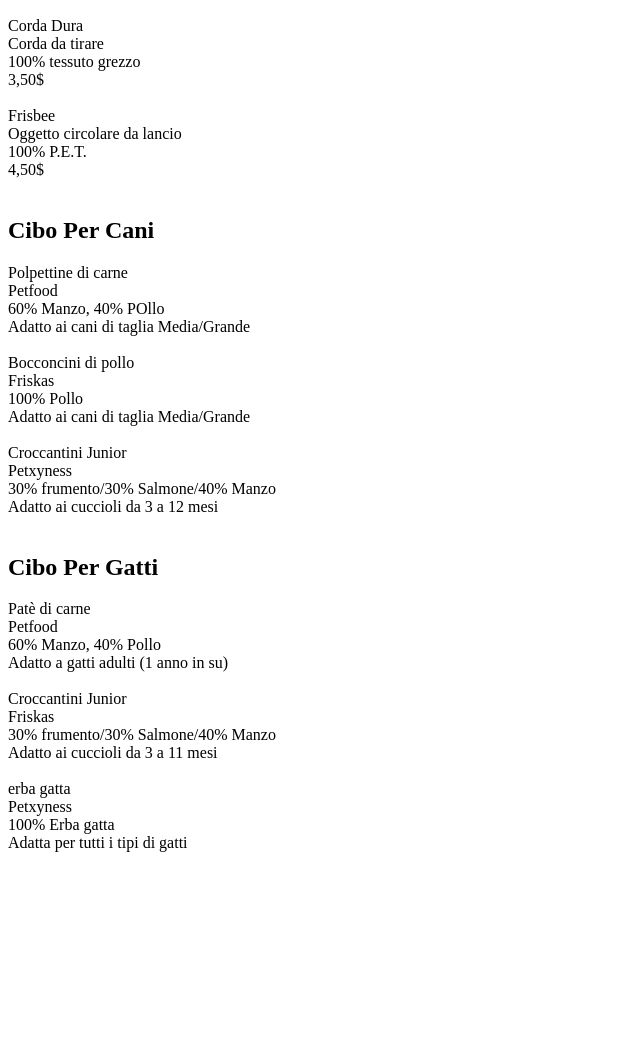
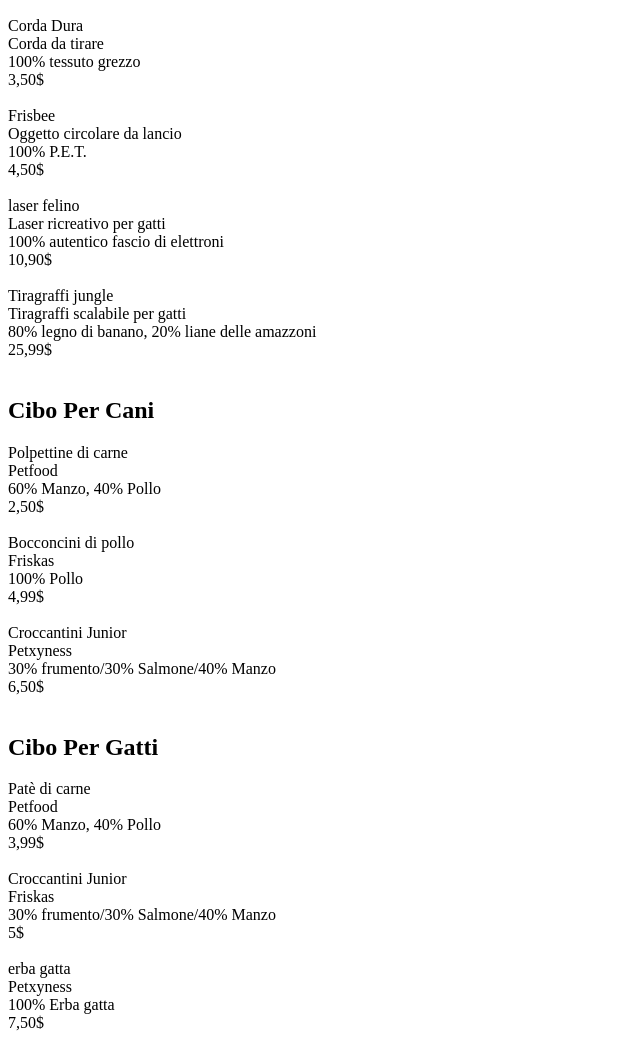
Before and after one commit to FrancescoBonanno1/php-oop-2, a PHP site: page / in a window 1280 px wide. Shown: the part 320-1378 px from the top of the page, without its empty margins (0-640 px from the left). Before the commit the page ends 1172 px from the top, so only its background shows below. Run offline with PHP 8.4, Linux system fonts and the light colour scheme.

Commit message:
proprietà non compare negli eredi

```diff
--- a/index.php
+++ b/index.php
@@ -5,14 +5,16 @@ $generictoy2 = new Giochi_Generici("Topolino di pezza", "Giocattolo di Tessuto",
 $generictoy3 = new Giochi_Generici("Pupazzo che scappa", "Giocattolo con carica a molla", "80% tessuto, plastica 20%", "4$");
 $dogtoy1 = new Giochi_Per_Cani("Corda Dura", "Corda da tirare", "100% tessuto grezzo", "3,50$", "Adatto a tutti i tipi di Cane");
 $dogtoy2 = new Giochi_Per_Cani("Frisbee","Oggetto circolare da lancio","100% P.E.T.","4,50$","Adatto a tutti i tipi di Cane" );
+$cattoy1= new Giochi_Per_Gatti("laser felino", "Laser ricreativo per gatti", "100% autentico fascio di elettroni", "10,90$","Adatto per Tutti i tipi di Gatto");
+$cattoy2= new Giochi_Per_Gatti("Tiragraffi jungle", "Tiragraffi scalabile per gatti", "80% legno di banano, 20% liane delle amazzoni", "25,99$","Adatto per Tutti i tipi di Gatto");
 
-$dogf1 = new Cibo_Per_Cani("Polpettine di carne", "Petfood", "60% Manzo, 40% POllo", "Adatto ai cani di taglia Media/Grande");
-$dogf2 = new Cibo_Per_Cani("Bocconcini di pollo", "Friskas", "100% Pollo", "Adatto ai cani di taglia Media/Grande");
-$dogf3 = new Cibo_Per_Cani("Croccantini Junior", "Petxyness", "30% frumento/30% Salmone/40% Manzo", "Adatto ai cuccioli da 3 a 12 mesi");
+$dogf1 = new Cibo_Per_Cani("Polpettine di carne", "Petfood", "60% Manzo, 40% Pollo","2,50$", "Adatto ai cani di taglia Media/Grande");
+$dogf2 = new Cibo_Per_Cani("Bocconcini di pollo", "Friskas", "100% Pollo","4,99$", "Adatto ai cani di taglia Media/Grande");
+$dogf3 = new Cibo_Per_Cani("Croccantini Junior", "Petxyness", "30% frumento/30% Salmone/40% Manzo","6,50$", "Adatto ai cuccioli da 3 a 12 mesi");
 
-$catf1 = new Cibo_Per_Gatti("Patè di carne", "Petfood", "60% Manzo, 40% Pollo", "Adatto a gatti adulti (1 anno in su)");
-$catf2 = new Cibo_Per_Gatti("Croccantini Junior", "Friskas", "30% frumento/30% Salmone/40% Manzo", "Adatto ai cuccioli da 3 a 11 mesi");
-$catf3 = new Cibo_Per_Gatti("erba gatta", "Petxyness", "100% Erba gatta", "Adatta per tutti i tipi di gatti");
+$catf1 = new Cibo_Per_Gatti("Patè di carne", "Petfood", "60% Manzo, 40% Pollo","3,99$", "Adatto a gatti adulti (1 anno in su)");
+$catf2 = new Cibo_Per_Gatti("Croccantini Junior", "Friskas", "30% frumento/30% Salmone/40% Manzo","5$", "Adatto ai cuccioli da 3 a 11 mesi");
+$catf3 = new Cibo_Per_Gatti("erba gatta", "Petxyness", "100% Erba gatta","7,50$", "Adatta per tutti i tipi di gatti");
 ?>
 
 <!DOCTYPE html>
@@ -30,7 +32,7 @@ $catf3 = new Cibo_Per_Gatti("erba gatta", "Petxyness", "100% Erba gatta", "Adatt
     </div>
 
     <?php
-    $generictoy = [$generictoy1, $generictoy2, $generictoy3, $dogtoy1 , $dogtoy2];
+    $generictoy = [$generictoy1, $generictoy2, $generictoy3, $dogtoy1 , $dogtoy2, $cattoy1, $cattoy2];
 
     foreach ($generictoy as $toy) {
         echo '<div id="card">';
@@ -44,11 +46,11 @@ $catf3 = new Cibo_Per_Gatti("erba gatta", "Petxyness", "100% Erba gatta", "Adatt
     </div>
 
     <?php
-    $DogFood = [$dogf1, $dogf2, $dogf3];
+    $GenFood = [$dogf1, $dogf2, $dogf3];
 
-    foreach ($DogFood as $food) {
+    foreach ($GenFood as $food) {
         echo '<div id="card">';
-        echo $food->getdogfood();
+        echo $food->getfood();
         echo '</div>';
     }
     ?>
@@ -58,11 +60,11 @@ $catf3 = new Cibo_Per_Gatti("erba gatta", "Petxyness", "100% Erba gatta", "Adatt
     </div>
 
     <?php
-    $CatFood = [$catf1, $catf2, $catf3];
+    $GenFood = [$catf1, $catf2, $catf3];
 
-    foreach ($CatFood as $food) {
+    foreach ($GenFood as $food) {
         echo '<div id="card">';
-        echo $food->getcatfood();
+        echo $food->getfood();
         echo '</div>';
     }
     ?>
--- a/metods/data.php
+++ b/metods/data.php
@@ -24,53 +24,59 @@
 {
     public $Suitable;
     public function __construct($Nome, $Tipo, $Materiale, $Prezzo, $Adatto)
-    {   parent::__construct($Nome, $Tipo, $Materiale, $Prezzo);
+    {
+        parent::__construct($Nome, $Tipo, $Materiale, $Prezzo);
         $this->Suitable = $Adatto;
     }
 }
 ?>
+<?php class Giochi_Per_Gatti extends Giochi_Generici
+{
+    public $Suitable;
+    public function __construct($Nome, $Tipo, $Materiale, $Prezzo, $Adatto)
+    {
+        parent::__construct($Nome, $Tipo, $Materiale, $Prezzo);
+        $this->Suitable = $Adatto;
+    }
+} ?>
 
 
- <?php class Cibo_Per_Cani
+ <?php class Cibo_Per_Animali
     {
         public $Type;
         public $Company;
         public $Ingredients;
-        public $For;
+        public $Price;
 
-        public function getdogfood()
+        public function getfood()
         {
-            $result = $this->Type . "<br> " . $this->Company . "<br> " .  $this->Ingredients . "<br> " .  $this->For . "<br><br>";
+            $result = $this->Type . "<br> " . $this->Company . "<br> " .  $this->Ingredients . "<br> " .  $this->Price . "<br><br>";
             return $result;
         }
 
-        public function __construct($Nome, $Marca, $Ingredienti, $Adatto)
+        public function __construct($Nome, $Marca, $Ingredienti, $Prezzo)
         {
             $this->Type = $Nome;
             $this->Company = $Marca;
             $this->Ingredients = $Ingredienti;
-            $this->For = $Adatto;
+            $this->Price = $Prezzo;
         }
     } ?>
 
-<?php class Cibo_Per_Gatti
+<?php class Cibo_Per_Cani extends Cibo_Per_Animali
 {
-    public $Type;
-    public $Company;
-    public $Ingredients;
     public $For;
-
-    public function getcatfood()
-    {
-        $result = $this->Type . "<br> " . $this->Company . "<br> " .  $this->Ingredients . "<br> " .  $this->For . "<br><br>";
-        return $result;
-    }
-
-    public function __construct($Nome, $Marca, $Ingredienti, $Adatto)
-    {
-        $this->Type = $Nome;
-        $this->Company = $Marca;
-        $this->Ingredients = $Ingredienti;
+    public function __construct($Nome, $Marca, $Ingredienti,$Prezzo, $Adatto)
+    {   parent::__construct($Nome, $Marca, $Ingredienti,$Prezzo);
         $this->For = $Adatto;
     }
 } ?>
+
+<?php class Cibo_Per_Gatti extends Cibo_Per_Animali
+{
+    public $For;
+    public function __construct($Nome, $Marca, $Ingredienti,$Prezzo, $Adatto)
+    {   parent::__construct($Nome, $Marca, $Ingredienti,$Prezzo);
+        $this->For = $Adatto;
+    }
+} ?>
```
